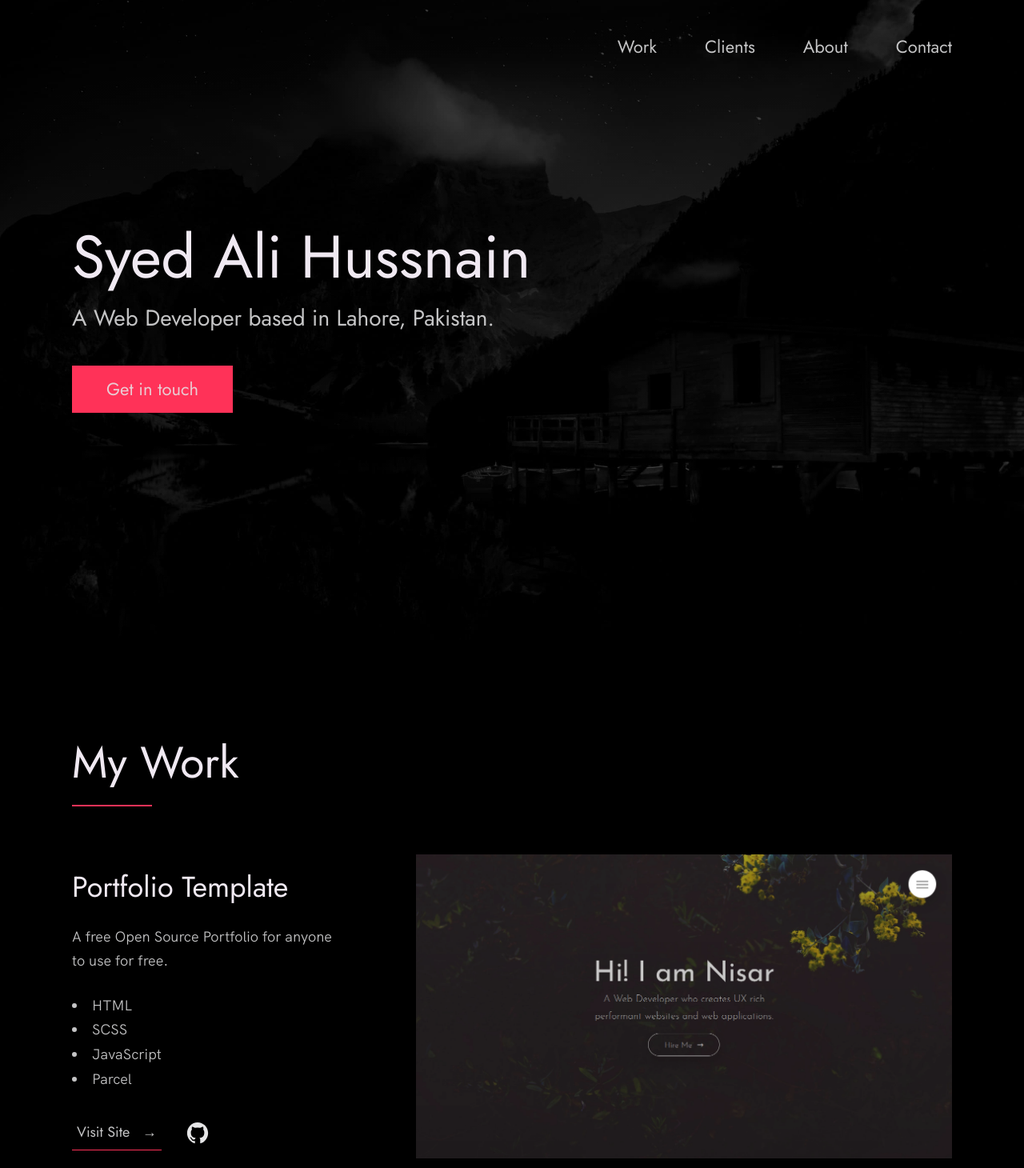
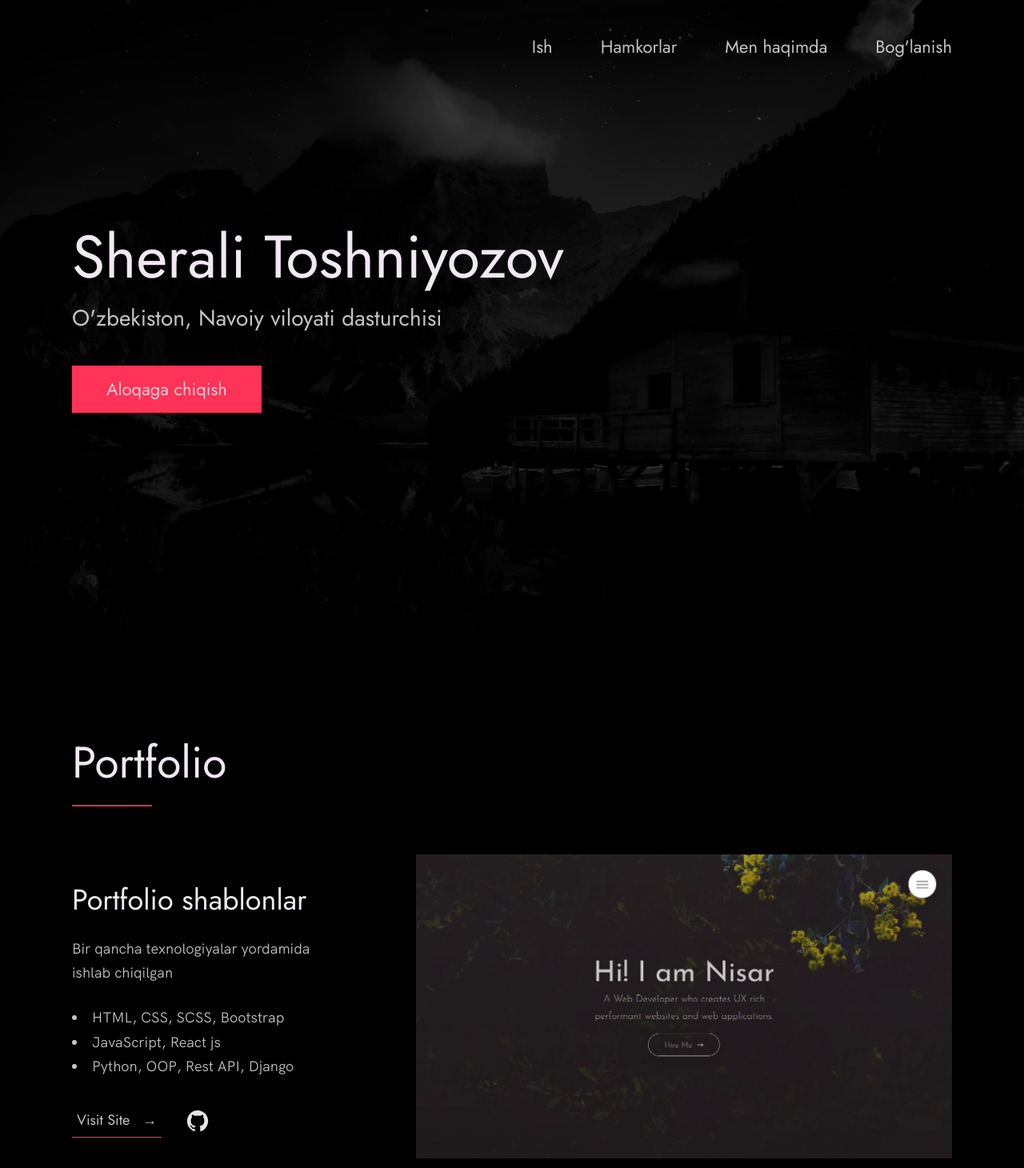
Before and after one commit to AnonymousSherali/new-repo, a plain HTML site: page index.html in a window 1280 px wide. Shown: the top 1460 px of the page at 80% size. Drawn offline with Linux system fonts and the light colour scheme; files whose address does not match are found by name.

Commit message:
Update index.html

```diff
--- a/index.html
+++ b/index.html
@@ -25,13 +25,13 @@
     <div class="row">
       <nav class="nav" role="navigation">
         <ul class="nav__items">
-          <li class="nav__item"><a href="#work" class="nav__link">Work</a></li>
-          <li class="nav__item"><a href="#clients" class="nav__link">Clients</a></li>
+          <li class="nav__item"><a href="#work" class="nav__link">Ish</a></li>
+          <li class="nav__item"><a href="#clients" class="nav__link">Hamkorlar</a></li>
           <li class="nav__item">
-            <a href="#about" class="nav__link">About</a>
+            <a href="#about" class="nav__link">Men haqimda</a>
           </li>
           <li class="nav__item">
-            <a href="#contact" class="nav__link">Contact</a>
+            <a href="#contact" class="nav__link">Bog'lanish</a>
           </li>
         </ul>
       </nav>
@@ -40,11 +40,11 @@
       <div class="header__text">
         <h1 class="heading-primary">
           <!-- Replace the following name with your name -->
-          <span>Syed Ali Hussnain</span>
+          <span>Sherali Toshniyozov</span>
         </h1>
         <!-- Put a small paragraph about yourself -->
-        <p>A Web Developer based in Lahore, Pakistan.</p>
-        <a href="#contact" class="btn btn--pink">Get in touch</a>
+        <p>O'zbekiston, Navoiy viloyati dasturchisi</p>
+        <a href="#contact" class="btn btn--pink">Aloqaga chiqish</a>
       </div>
     </div>
   </header>
@@ -55,29 +55,28 @@
 
     <section class="work" id="work">
       <div class="row">
-        <h2>My Work</h2>
+        <h2>Portfolio</h2>
         <div class="work__boxes">
 
           <!-- Each div with the work__box class is a project. -->
 
           <div class="work__box">
             <div class="work__text">
-              <h3>Portfolio Template</h3>
+              <h3>Portfolio shablonlar</h3>
               <p>
-                A free Open Source Portfolio for anyone to use for free.
+                Bir qancha texnologiyalar yordamida ishlab chiqilgan
               </p>
               <ul class="work__list">
-                <li>HTML</li>
-                <li>SCSS</li>
-                <li>JavaScript</li>
-                <li>Parcel</li>
+                <li>HTML, CSS, SCSS, Bootstrap</li>
+                <li>JavaScript, React js</li>
+                <li>Python, OOP, Rest API, Django</li>
               </ul>
 
               <div class="work__links">
-                <a href="https://nisar.surge.sh" target="_blank" class="link__text">
+                <a href="#" target="_blank" class="link__text">
                   Visit Site <span>&rarr;</span>
                 </a>
-                <a href="https://github.com/nisarhassan12/portfolio" title="View Source Code" target="_blank">
+                <a href="https://github.com/AnonymousSherali" title="View Source Code" target="_blank">
                   <img src="./images/github.svg" class="work__code" alt="GitHub">
                 </a>
               </div>
@@ -89,7 +88,7 @@
 
           <div class="work__box">
             <div class="work__text">
-              <h3>Calculator</h3>
+              <h3>Kalkulyator</h3>
               <p>
                 Lorem ipsum dolor sit amet consectetur adipisicing elit. Quod,
                 eius.
```
